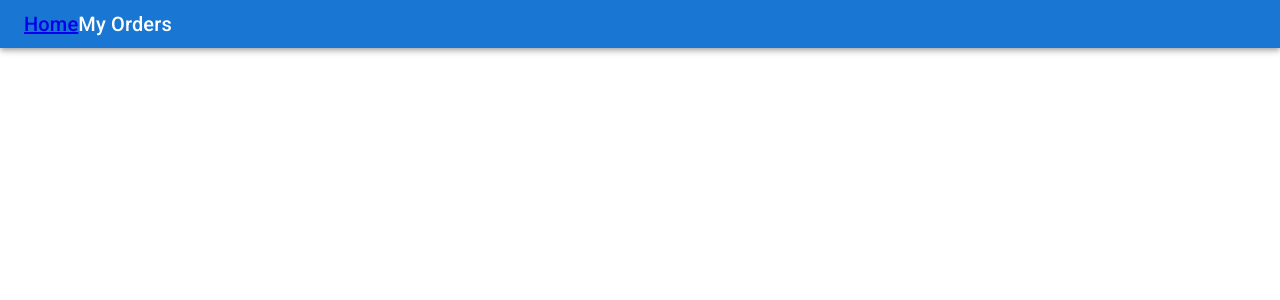
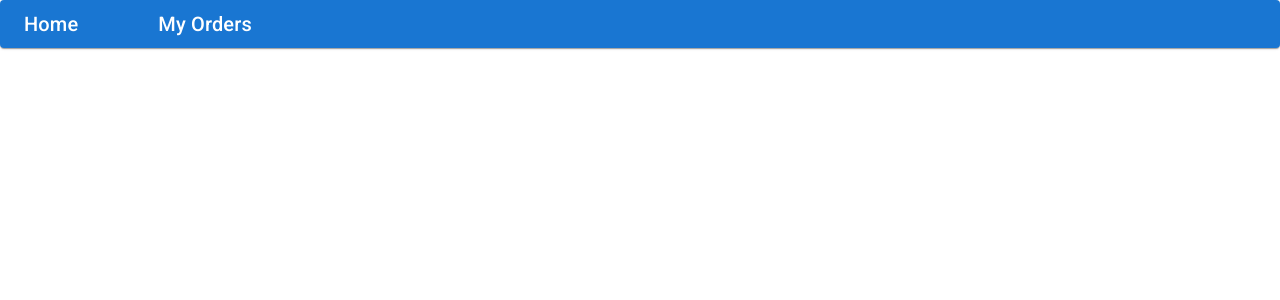
Before and after one commit to BLRHackathon11/StockManagementTeamOne, a React (Create React App) app: page / in a window 1280 px wide. Shown: the top 300 px of the page. Built offline with nearby package versions, Linux system fonts and the light colour scheme.

Commit message:
added axios and redux toolkit

```diff
--- a/package.json
+++ b/package.json
@@ -8,6 +8,7 @@
     "@mui/icons-material": "^6.2.0",
     "@mui/material": "^6.2.0",
     "@reduxjs/toolkit": "^2.5.0",
+    "axios": "^1.7.9",
     "cra-template": "1.2.0",
     "react": "^19.0.0",
     "react-dom": "^19.0.0",
--- a/src/App.js
+++ b/src/App.js
@@ -2,6 +2,7 @@ import './App.css';
 import { BrowserRouter, Route, Routes } from 'react-router-dom';
 import OrderDetails from './pages/OrderDetails';
 import Home from './pages/Home';
+import NoPage from './pages/NoPage';
 
 function App() {
   return (
@@ -10,6 +11,7 @@ function App() {
         <Route path="/" element={<Home />} />
         <Route path="home" element={<Home />} />
         <Route path="orderDetails" element={<OrderDetails />} />
+        <Route path="*" element={<NoPage />} />
       </Routes>
     </BrowserRouter>
   );
--- a/src/components/Header.jsx
+++ b/src/components/Header.jsx
@@ -3,26 +3,25 @@ import AppBar from '@mui/material/AppBar';
 import Box from '@mui/material/Box';
 import Toolbar from '@mui/material/Toolbar';
 import Typography from '@mui/material/Typography';
-import IconButton from '@mui/material/IconButton';
-import MenuIcon from '@mui/icons-material/Menu';
 import { NavLink, useNavigate } from 'react-router-dom';
 
 export default function Header() {
     const navigate = useNavigate();
 
     const handleNavigation = (path) => {
-        navigate('/orderDetails')
+        navigate(path)
     }
     return (
         <Box sx={{ flexGrow: 1 }}>
             <AppBar position="static">
                 <Toolbar variant="dense">
-                    <NavLink to="/" end>
-                        <Typography variant="h6" color="inherit" component="div" onClick={handleNavigation}>
-                            Home
-                        </Typography>
-                    </NavLink>
-                    <Typography variant="h6" color="inherit" component="div" onClick={handleNavigation}>
+                    <Typography variant="h6" color="inherit" component="div"
+                        onClick={() => handleNavigation('/home')}>
+                        Home
+                    </Typography>
+                    <Typography variant="h6" color="inherit" component="div"
+                        sx={{ marginLeft: 10 }}
+                        onClick={() => handleNavigation('/orderDetails')}>
                         My Orders
                     </Typography>
                 </Toolbar>
--- a/src/index.js
+++ b/src/index.js
@@ -2,10 +2,14 @@ import React from 'react';
 import ReactDOM from 'react-dom/client';
 import './index.css';
 import App from './App';
+import { Provider } from 'react-redux';
+import store from './store/store';
 
 const root = ReactDOM.createRoot(document.getElementById('root'));
 root.render(
   <React.StrictMode>
-    <App />
+    <Provider store={store}>
+      <App />
+    </Provider>
   </React.StrictMode>
 );
--- a/src/pages/Home.jsx
+++ b/src/pages/Home.jsx
@@ -1,13 +1,13 @@
 import Recat from 'react';
 import { useNavigate } from 'react-router-dom';
 import Header from '../components/Header';
-import { Box } from '@mui/material';
+import { Box, Card } from '@mui/material';
 
 const Home = () => {
 
-    return <Box sx={{ flexGrow: 1 }}>
+    return <Card sx={{ flexGrow: 1 }}>
         <Header />
-    </Box>
+    </Card>
 }
 
 export default Home;
--- /dev/null
+++ b/src/pages/MyOrders.jsx
@@ -0,0 +1,5 @@
+const MyOrders = () => {
+
+    return
+}
+export default MyOrders;
--- /dev/null
+++ b/src/pages/NoPage.jsx
@@ -0,0 +1,20 @@
+import { Card, Typography } from "@mui/material";
+import { useNavigate } from "react-router-dom";
+
+const NoPage = () => {
+    const navigate = useNavigate();
+    const navigateHome = () => {
+        navigate('/home')
+    }
+
+    return <Card sx={{ flex: 1 }}>
+        <Typography variant="h6" color="inherit" component="div">
+            Ohoo, You are on wrong page. Try to move
+        </Typography>
+        <Typography variant="h6" color="inherit" component="div"
+            onClick={navigateHome}>
+            Home
+        </Typography>
+    </Card>
+}
+export default NoPage;
--- /dev/null
+++ b/src/store/slices/MyOrdersSlice.js
@@ -0,0 +1,29 @@
+import { createAsyncThunk, createSlice } from "@reduxjs/toolkit";
+import axios from "axios";
+
+export const fetchMyOrder = createAsyncThunk('endpoint', async (url, thunkAPI) => {
+    try {
+        const res = await axios.get(url)
+        return res.data
+    } catch (err) {
+        return thunkAPI.rejectWithValue({ error: err.message })
+    }
+})
+
+export const MyOrderSlice = createSlice({
+    name: 'myorders',
+    initialState: [],
+    reducers: {
+        getMyOrders: (state, action) => {
+            state.push(action.payload)
+        }
+    },
+});
+
+export const { getMyOrders } = MyOrderSlice.actions;
+
+export default MyOrderSlice.reducer;
+
+// export const selectCart = state => state.cart;
+
+// export const selectCartTotal = state => state.cart.reduce((total, item))
--- /dev/null
+++ b/src/store/store.js
@@ -0,0 +1,10 @@
+
+import { configureStore } from "@reduxjs/toolkit";
+import myOrderReducer from './slices/MyOrdersSlice'
+
+const store = configureStore({
+    reducer: { myOrderReducer },
+}
+);
+
+export default store;
```
Also changed, not shown: 1 other file (tests, documents, lock files or other folders).
